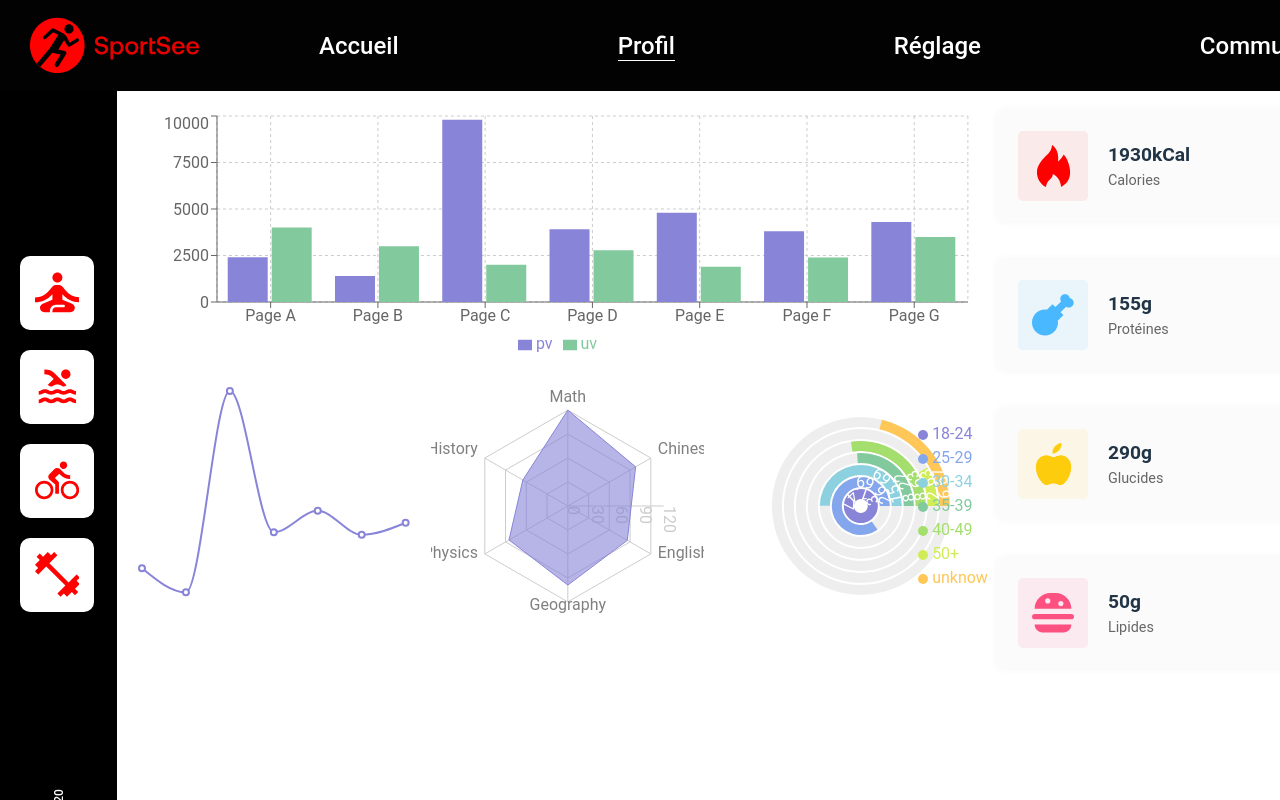
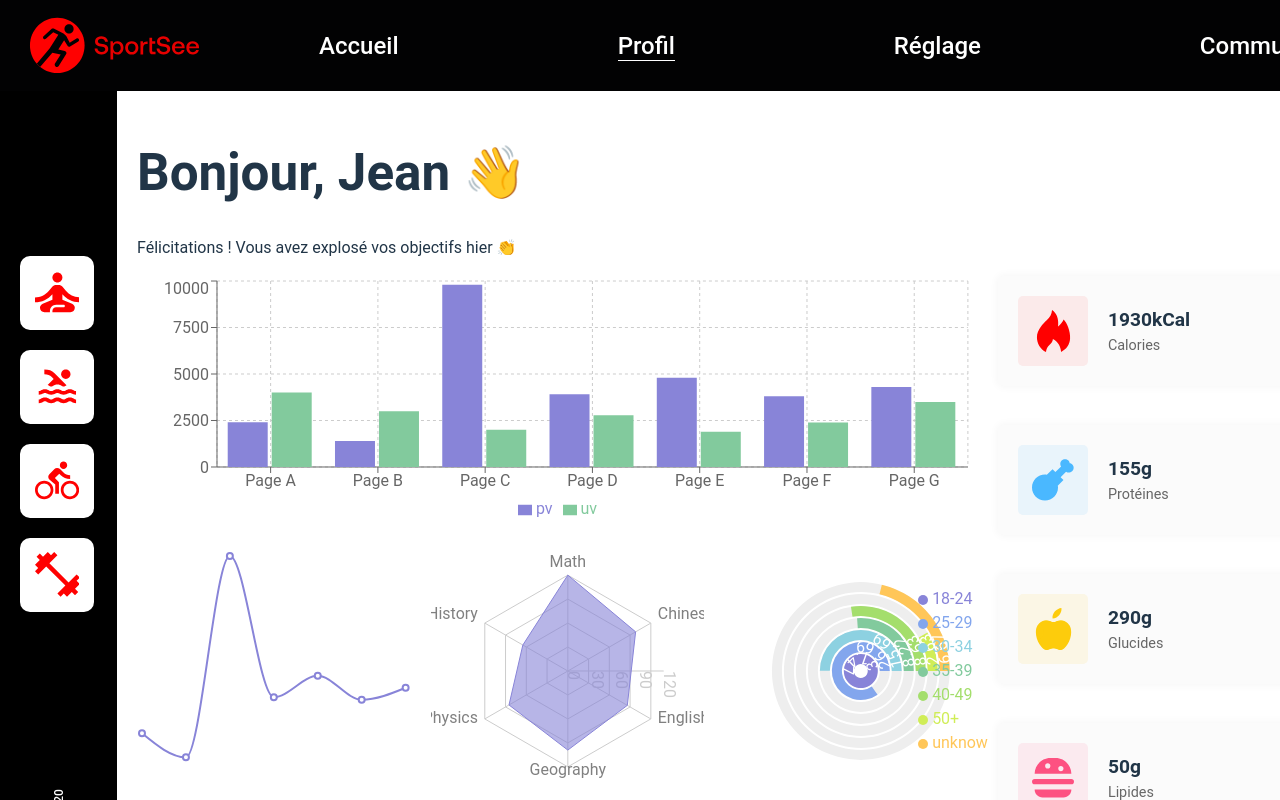
Before and after one commit to RodolpheACHY/SportSeeFront, a React (Vite) app: page /profil in a window 1280 px wide. Shown: the top 800 px of the page. Built offline with nearby package versions, Linux system fonts and the light colour scheme.

Commit message:
mentorat

```diff
--- a/package.json
+++ b/package.json
@@ -15,6 +15,7 @@
     "react": "^19.0.0",
     "react-dom": "^19.0.0",
     "react-router-dom": "^6.30.0",
+    "recharts": "^2.15.2",
     "sass": "^1.86.1"
   },
   "devDependencies": {
--- a/src/components/content/UserFirstName.jsx
+++ b/src/components/content/UserFirstName.jsx
@@ -1,27 +1,11 @@
 import { useEffect, useState } from "react";
 import PropTypes from "prop-types";
 
-const UserFisrtName = ({ userId }) => {
-  const [data, setData] = useState(null);
-  const [loading, setLoading] = useState(true);
-
-  useEffect(() => {
-    fetch(`http://localhost:3000/user/${userId}`)
-      .then((res) => res.json())
-      .then((res) => {
-        setData(res.data);
-      })
-      .catch((err) => console.error("Erreur données utilisateur :", err))
-      .finally(() => setLoading(false));
-  }, [userId]);
-
-  if (loading) return <p>Chargement...</p>;
-
-  const { userInfos } = data;
+const UserFisrtName = () => {
 
   return (
     <div>
-      <h1>Bonjour, {userInfos.firstName} 👋</h1>
+      <h1>Bonjour, Jean 👋</h1>
       <p>Félicitations ! Vous avez explosé vos objectifs hier 👏</p>
     </div>
   );
--- a/src/pages/profil/ProfilPage.jsx
+++ b/src/pages/profil/ProfilPage.jsx
@@ -1,10 +1,12 @@
 import CardNutriContainer from "../../components/content/CardNutriContainer";
 import DashboardGraphs from "../../components/content/DashboardGraphs";
+import UserFirstName from "../../components/content/UserFirstName";
 import styles from "./profilPage.module.scss";
 
 const ProfilPage= () => {
   return (
-    <div>
+    <div className={styles.profilPage}>
+      <UserFirstName />
       <div className={styles.profilPage__graphsAndNutriContainer}>
         <DashboardGraphs />
         <CardNutriContainer />
```
